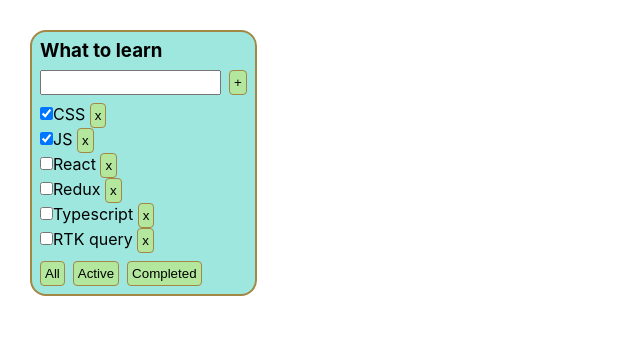
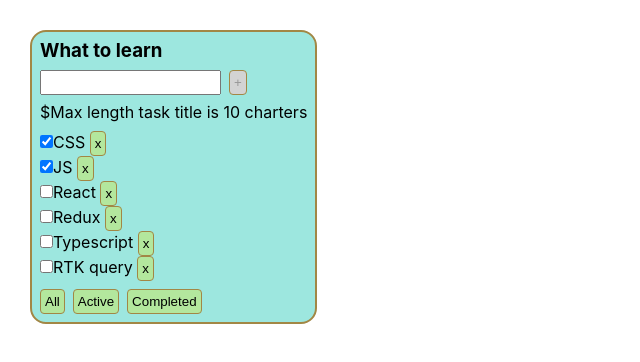
Before and after one commit to golzi99/TodoList, a React (Create React App) app: page / in a window 1280 px wide. Shown: the top 362 px of the page, without its empty margins (0-640 px from the left). Built offline with nearby package versions, Linux system fonts and the light colour scheme.

Commit message:
26.08.2024 add some iterations with user

```diff
--- a/src/components/Button.tsx
+++ b/src/components/Button.tsx
@@ -1,13 +1,14 @@
 import React from 'react';
-import styled from 'styled-components';
+import styled, {css} from 'styled-components';
 import {myTheme} from '../styles/Theme.styled';
 
 type ButtonProps = {
     title: string,
-    callBack: () => void
+    callBack: () => void,
+    disabled?: boolean
 }
 
-export const Button = ({title, callBack}: ButtonProps) => {
+export const Button = ({title, callBack, disabled}: ButtonProps) => {
 
     const onClickButtonHandler = () => {
         callBack()
@@ -15,7 +16,9 @@ export const Button = ({title, callBack}: ButtonProps) => {
 
 
     return (
-        <StyledButton onClick={onClickButtonHandler}>
+        <StyledButton
+            onClick={onClickButtonHandler}
+            disabled={disabled}>
             {title}
         </StyledButton>
     );
@@ -24,13 +27,14 @@ export const Button = ({title, callBack}: ButtonProps) => {
 const StyledButton = styled.button`
   position: relative;
   display: inline-block;
-  background-color: ${myTheme.colors.lightGreen};
+  background-color: ${props => !props.disabled ? myTheme.colors.lightGreen : myTheme.colors.lightGrey};
   padding: 4px;
   border: ${myTheme.colors.borderColor} 1px solid;
   border-radius: 4px;
   z-index: 1;
   overflow: hidden;
 
+  ${props => !props.disabled && css`
     &:before {
       content: '';
       position: absolute;
@@ -51,3 +55,6 @@ const StyledButton = styled.button`
       }
     }
   `
+  }
+}
+`
--- a/src/components/Todolist.tsx
+++ b/src/components/Todolist.tsx
@@ -20,10 +20,8 @@ export const Todolist = ({title, tasks, removeTask, changeFilter, addTask, taskD
     const [inputTaskTitle, setInputTask] = useState('')
 
     const addTaskOnClick = () => {
-        if (inputTaskTitle.trim()) {
-            addTask(inputTaskTitle)
-            setInputTask('')
-        }
+        addTask(inputTaskTitle)
+        setInputTask('')
     }
 
     const removeTaskOnClick = (id: string) => {
@@ -58,8 +56,15 @@ export const Todolist = ({title, tasks, removeTask, changeFilter, addTask, taskD
             <h3>{title}</h3>
             <FlexWrapper gap={'8px'}>
                 <Input title={inputTaskTitle} setTitle={setInputTask} onEnter={addTaskOnClick}/>
-                <Button title={'+'} callBack={addTaskOnClick}/>
+                <Button title={'+'} callBack={addTaskOnClick}
+                        disabled={(!inputTaskTitle ? true : 10 - inputTaskTitle.length > 0 ? false : 10 - inputTaskTitle.length <= 0)}/>
+
             </FlexWrapper>
+            {!inputTaskTitle && <p>${`Max length task title is 10 charters`}</p>}
+            {inputTaskTitle && 10 - inputTaskTitle.length > 0 &&
+                <p>${`You have ${10 - inputTaskTitle.length} characters left`}</p>}
+            {inputTaskTitle && 10 - inputTaskTitle.length <= 0 &&
+                <p>${`You have exceeded your symbol limit`}</p>}
             {tasks.length === 0 ? <p>Тасок нет</p> :
                 <ul>
                     {tasksList}
--- a/src/styles/Theme.styled.tsx
+++ b/src/styles/Theme.styled.tsx
@@ -5,7 +5,8 @@ export const myTheme = {
         lightPurple: "#a49de7",
         lightOrange: "#e7c29d",
         lightPink: "#e79dd1",
-        borderColor: "#a28745"
+        borderColor: "#a28745",
+        lightGrey: 'lightgrey'
     },
 
     media: {
```
Lines whose indentation alone changed are shown as unchanged.
